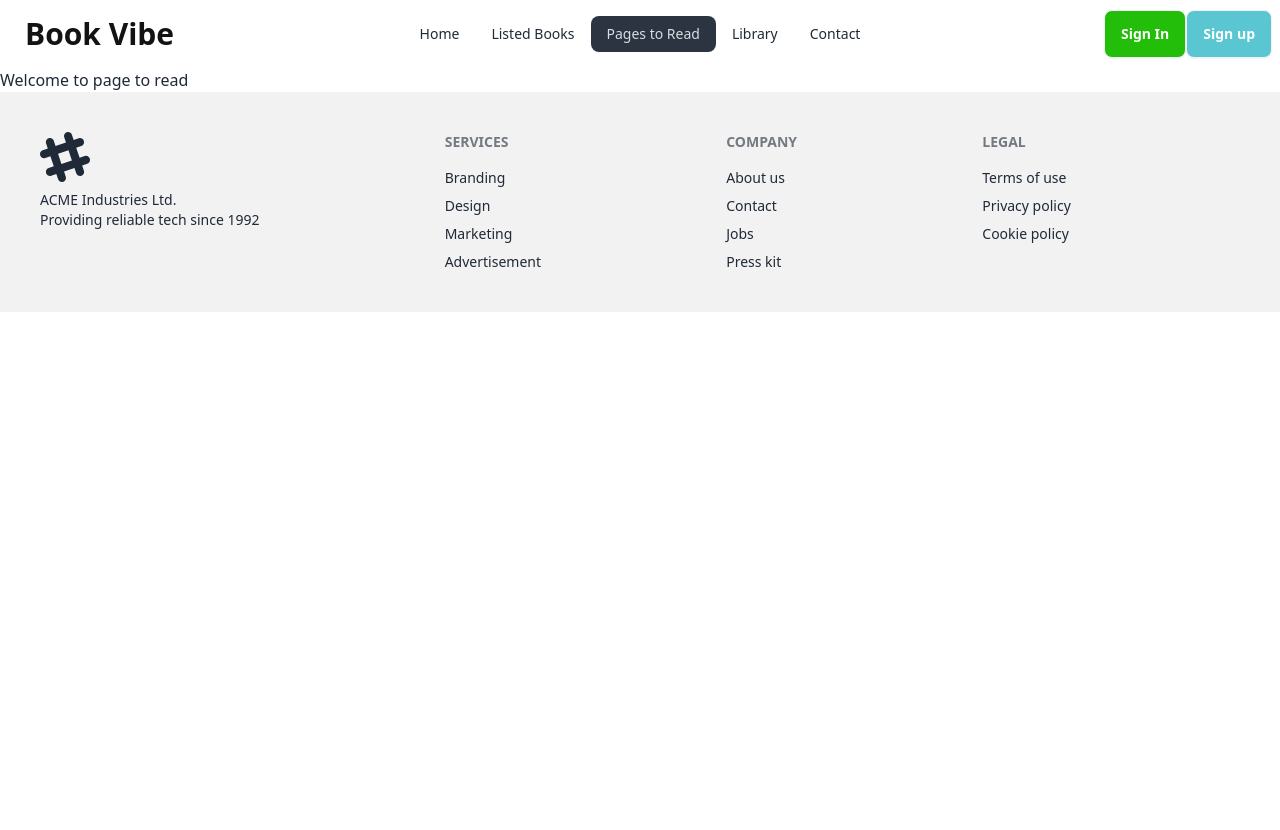
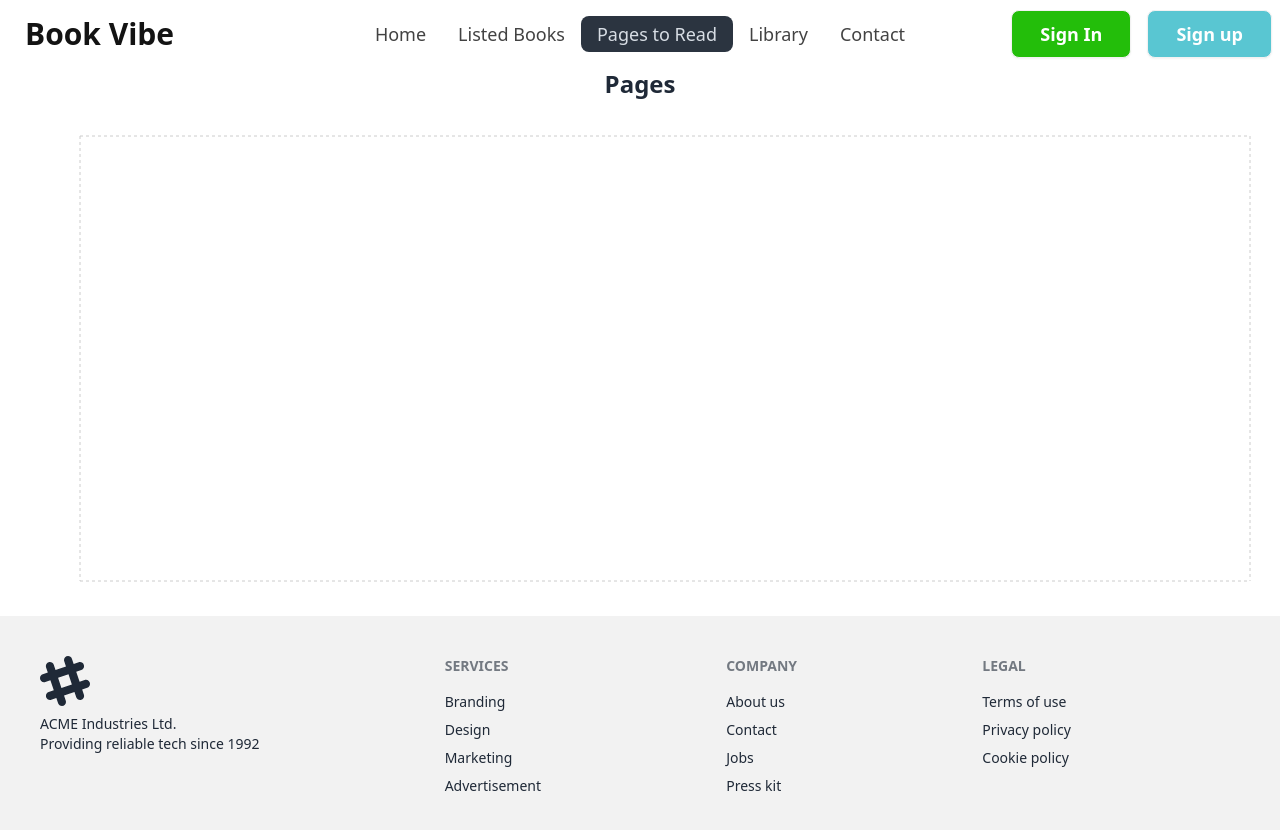
Before and after one commit to Md-Nur-Amin/Book-vibe, a React (Vite) app: page /pageToLoad in a window 1280 px wide. Shown: the top 830 px of the page. Before the commit the page ends 800 px from the top, so only its background shows below. Built offline with nearby package versions, Linux system fonts and the light colour scheme.

Commit message:
Graph added

```diff
--- a/package.json
+++ b/package.json
@@ -17,6 +17,7 @@
     "react-icons": "^5.0.1",
     "react-router-dom": "^6.22.3",
     "react-toastify": "^10.0.5",
+    "recharts": "^2.12.3",
     "sort-by": "^1.2.0"
   },
   "devDependencies": {
--- a/src/Components/Book/Book.jsx
+++ b/src/Components/Book/Book.jsx
@@ -21,8 +21,8 @@ const Book = ({ book }) => {
 
                         <div className="card-body">
                             <div className="card-actions justify-start">
-                                <div className="badge badge-outline text-[#23BE0A] bg-[#23BE0A0D] font-medium text-[16px] "> {firsTag}</div>
-                                <div className="badge badge-outline text-[#23BE0A] bg-[#23BE0A0D] font-medium text-[16px] "> {lastTag}</div>
+                                <div className="badge badge-outline py-3 px-4 text-[#23BE0A] bg-[#23BE0A0D] font-medium text-[16px] "> {firsTag}</div>
+                                <div className="badge badge-outline py-3 px-4 text-[#23BE0A] bg-[#23BE0A0D] font-medium text-[16px] "> {lastTag}</div>
                             </div>
 
                             <h2 className="card-title my-4"> {bookName} </h2>
@@ -32,7 +32,7 @@ const Book = ({ book }) => {
 
                             <div className="flex gap-x-32">
                                 <p className="text-[#131313CC] font-medium card-title">{category}</p>
-                                <p className="flex gap-1"> {rating}<CiStar /></p>
+                                <p className="flex gap-1"> {rating} <CiStar className="mt-1" /></p>
                             </div>
                         </div>
                     </div>
--- a/src/Components/BookDetails/BookDetails.jsx
+++ b/src/Components/BookDetails/BookDetails.jsx
@@ -60,11 +60,11 @@ const BookDetails = () => {
                             <hr className="bg-[#13131326] my-4" />
                             <h3 className="text-[#131313CC] font-medium text-xl" >{book.category} </h3>
                             <hr className="bg-[#13131326] my-4" />
-                            <h3 className="font-normal text-[#131313B3] " > <span className="font-bold text-[#131313] "> Review: </span> {book.review} </h3>
+                            <h3 className="font-normal text-[#131313B3] " > <span className="font-bold text-[#131313] "> Review: </span> <span className="text-[#131313B3] "> {book.review}</span> </h3>
 
                             <div className="card-actions my-8 lg:mt-12"> <span className="font-bold text-[#131313] text-[16px] mr-4 ">Tag</span>
-                                <div className="badge badge-outline text-[#23BE0A] bg-[#23BE0A0D] font-medium text-[16px] "> {firsTag}</div>
-                                <div className="badge badge-outline text-[#23BE0A] bg-[#23BE0A0D] font-medium text-[16px] "> {lastTag}</div>
+                                <div className="badge badge-outline text-[#23BE0A] bg-[#23BE0A0D] font-medium text-[16px] py-3 px-4"> {firsTag}</div>
+                                <div className="badge badge-outline text-[#23BE0A] bg-[#23BE0A0D] font-medium text-[16px] py-3 px-4"> {lastTag}</div>
                             </div>
                             <hr className="bg-[#13131326] " />
 
@@ -80,8 +80,8 @@ const BookDetails = () => {
 
 
                             <div className="card-actions justify-start">
-                                <button onClick={handleApplyBook} className="btn ">Read</button>
-                                <button onClick={handleWhishlist} className="btn bg-[#50B1C9] text-white">Wishlist </button>
+                                <button onClick={handleApplyBook} className="btn border-[#1313134D] px-7 ">Read</button>
+                                <button onClick={handleWhishlist} className="btn bg-[#50B1C9] text-white px-7 ">Wishlist </button>
                             </div>
                         </div>
                     </div>
--- a/src/Components/Header/Header.jsx
+++ b/src/Components/Header/Header.jsx
@@ -3,11 +3,11 @@ import { NavLink } from "react-router-dom";
 const Header = () => {
 
     const links = <>
-        <li><NavLink to="/" >Home</NavLink></li>
-        <li><NavLink to="/listedBooks" >Listed Books</NavLink></li>
-        <li><NavLink to="/pageToLoad" >Pages to Read</NavLink></li>
-        <li><NavLink to="/library" >Library</NavLink></li>
-        <li><NavLink to="/contact" >Contact</NavLink></li>
+        <li className=" text-[#131313CC] font-normal lg:text-[18px] "><NavLink to="/" >Home</NavLink></li>
+        <li className=" text-[#131313CC] font-normal lg:text-[18px]"><NavLink to="/listedBooks" >Listed Books</NavLink></li>
+        <li className=" text-[#131313CC] font-normal lg:text-[18px]"><NavLink to="/pageToLoad" >Pages to Read</NavLink></li>
+        <li  className=" text-[#131313CC] font-normal lg:text-[18px]"><NavLink to="/library" >Library</NavLink></li>
+        <li className=" text-[#131313CC] font-normal lg:text-[18px]"><NavLink to="/contact" >Contact</NavLink></li>
     </>
 
 
@@ -23,7 +23,7 @@ const Header = () => {
                             {links}
                         </ul>
                     </div>
-                    <a className="btn btn-ghost text-[14px] text-[#131313] font-bold lg:text-3xl ">Book Vibe</a>
+                    <a className="btn btn-ghost text-[16px] text-[#131313] font-bold lg:text-3xl ">Book Vibe</a>
                 </div>
                 <div className="navbar-center hidden lg:flex">
                     <ul className="menu menu-horizontal px-1">
@@ -31,8 +31,8 @@ const Header = () => {
                     </ul>
                 </div>
                 <div className="navbar-end">
-                    <a className="btn text-white bg-[#23BE0A] ">Sign In</a>
-                    <a className="btn text-white bg-[#59C6D2] ">Sign up</a>
+                    <a className="btn text-white bg-[#23BE0A] text-[8px] px-3 lg:px-7 lg:text-[18px] lg:mr-4  rounded-full lg:rounded-lg ">Sign In</a>
+                    <a className="btn text-white bg-[#59C6D2] px-3 lg:px-7 text-[8px] lg:text-[18px] rounded-full lg:rounded-lg">Sign up</a>
                 </div>
             </div>
         </div>
--- a/src/Components/ListedBooks/ListedBooks.jsx
+++ b/src/Components/ListedBooks/ListedBooks.jsx
@@ -111,7 +111,7 @@ const ListedBooks = () => {
             <h2>Books added to wishllist: {appliedWish.length}</h2> */}
 
             <div className="flex mx-4 lg:mx-[50px] ">
-                <button onClick={handleReadBooksClick} className="btn">Read Books</button>
+                <button onClick={handleReadBooksClick} role="tablist" className="btn">Read Books</button>
                 <button onClick={handleWishlistBooksClick} className="btn">Wishlist Books</button>
             </div>
 
--- a/src/Components/PageToLoad/PageToLoad.jsx
+++ b/src/Components/PageToLoad/PageToLoad.jsx
@@ -1,11 +1,74 @@
-// import CustomShapeBarChart from "./CustomShapeBarChart";
+// // import CustomShapeBarChart from "./CustomShapeBarChart";
 
-const PageToLoad = () => { //{ readingData }
+// const PageToLoad = () => { //{ readingData }
+//     return (
+//         <div>
+//             <h2>Welcome to page to read</h2>
+//             {/* Render CustomShapeBarChart using readingData */}
+//             {/* <CustomShapeBarChart data={readingData} /> */}
+//         </div>
+//     );
+// };
+
+
+import { useLoaderData } from "react-router-dom";
+import { getStoredBook } from "../../Utility/LocalStorage";
+import { useEffect, useState } from "react";
+
+import { BarChart, Bar, Cell, XAxis, YAxis, CartesianGrid, Tooltip, ResponsiveContainer } from 'recharts';
+
+const PageToLoad = () => {
+    const books = useLoaderData();
+    const [read, setRead] = useState([]);
+
+    useEffect(() => {
+      const storedBookIds = getStoredBook();
+      const readList = [];
+      for (const id of storedBookIds) {
+        const readItem = books.find((book) => book.bookId === id);
+        if (readItem) {
+          readList.push(readItem);
+        }
+      }
+      setRead(readList);
+    }, [books]);
+
+    const getPath = (x, y, width, height) => {
+        return `M${x},${y + height}C${x + width / 3},${y + height} ${x + width / 2},${y + height / 3}
+        ${x + width / 2}, ${y}
+        C${x + width / 2},${y + height / 3} ${x + (2 * width) / 3},${y + height} ${x + width}, ${y + height}
+        Z`;
+    };
+
+    const TriangleBar = (props) => {
+        const { fill, x, y, width, height } = props;
+        return <path d={getPath(x, y, width, height)} stroke="none" fill={fill} />;
+    };
+
+    const colors = ['#0088FE', '#00C49F', '#FFBB28', '#FF8042', 'red', 'pink'];
+
     return (
-        <div>
-            <h2>Welcome to page to read</h2>
-            {/* Render CustomShapeBarChart using readingData */}
-            {/* <CustomShapeBarChart data={readingData} /> */}
+        <div className="container mx-auto">
+           <h1 className="text-2xl text-center font-bold mb-4">Pages</h1>
+
+           <div className="overflow-x-auto">
+               <ResponsiveContainer width="100%" height={500}>
+                   <BarChart
+                        data={read}
+                        margin={{top: 20, right: 30, left: 20, bottom: 5}}
+                    >
+                        <CartesianGrid strokeDasharray="3 3" />
+                        <XAxis dataKey="author" />
+                        <Tooltip />
+                        <YAxis />
+                        <Bar dataKey="totalPages" fill="#8884d8" shape={<TriangleBar />} label={{ position: 'top' }}>
+                            {read.map((readItem, index) => (
+                                <Cell key={`cell-${index}`} fill={colors[index % 20]} />
+                            ))}
+                        </Bar>
+                    </BarChart>
+                </ResponsiveContainer>
+            </div>
         </div>
     );
 };
```
Also changed, not shown: 1 other file (tests, documents, lock files or other folders).
